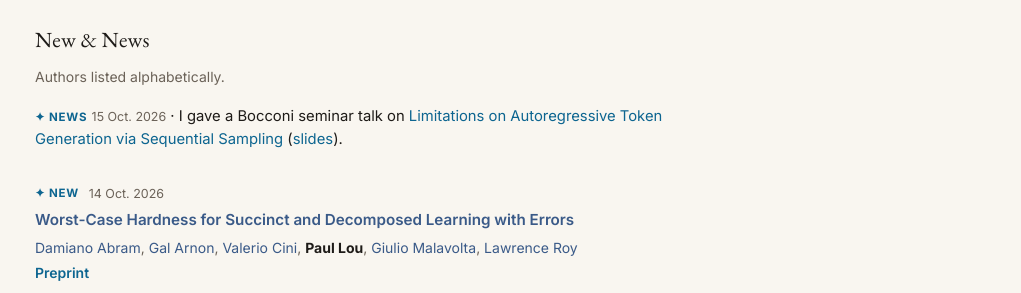
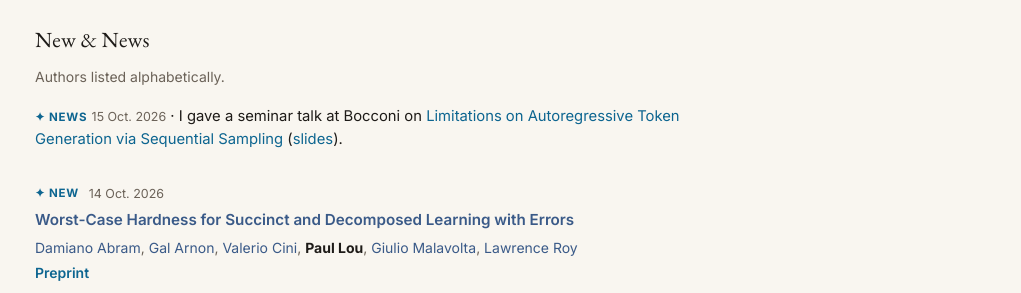
Before and after one commit to pslou/pslou.github.io, a Jekyll site: the page built from index.html, in a window 1280 px wide and 900 px high, scrolled down 568 px. Shown: the part 153-446 px from the top of the window, without its empty margins (259-1280 px from the left). Built offline with Jekyll 4.4.1, drawn with Linux system fonts in a browser that asks for light colours; some of the changed text lies outside the part shown.

Commit message:
fix wording

```diff
--- a/index.html
+++ b/index.html
@@ -80,7 +80,7 @@ description: Paul S. Lou — postdoctoral researcher in cryptography at Bocconi
   <ul class="pub-list">
 
     <li class="pub-item">
-      <p class="news-body"><span class="news-flag">✦ news</span> <time class="news-date">15 Oct. 2026</time> · I gave a Bocconi seminar talk on <a href="https://arxiv.org/abs/2610.14615">Limitations on Autoregressive Token Generation via Sequential Sampling</a> (<a href="/assets/slides/Bocconi_SequentialSampling_2026-10-15.pdf">slides</a>).</p>
+      <p class="news-body"><span class="news-flag">✦ news</span> <time class="news-date">15 Oct. 2026</time> · I gave a seminar talk at Bocconi on <a href="https://arxiv.org/abs/2610.14615">Limitations on Autoregressive Token Generation via Sequential Sampling</a> (<a href="/assets/slides/Bocconi_SequentialSampling_2026-10-15.pdf">slides</a>).</p>
     </li>
 
     <li class="pub-item">
@@ -266,7 +266,7 @@ description: Paul S. Lou — postdoctoral researcher in cryptography at Bocconi
 
     <li class="pub-item" id="talk-sequential-sampling">
       <a class="pub-title" href="https://arxiv.org/abs/2610.14615">Limitations on Autoregressive Token Generation via Sequential Sampling</a>
-      <ul class="talk-venues"><li>Bocconi seminar · Oct. 2026 · <a class="talk-back" href="/assets/slides/Bocconi_SequentialSampling_2026-10-15.pdf">slides</a> · <a class="talk-back" href="#pub-sequential-sampling">↑ paper</a></li></ul>
+      <ul class="talk-venues"><li>Bocconi · Oct. 2026 · <a class="talk-back" href="/assets/slides/Bocconi_SequentialSampling_2026-10-15.pdf">slides</a> · <a class="talk-back" href="#pub-sequential-sampling">↑ paper</a></li></ul>
     </li>
 
     <li class="pub-item" id="talk-quantum-adv">
```
Also changed, not shown: 2 other files.
